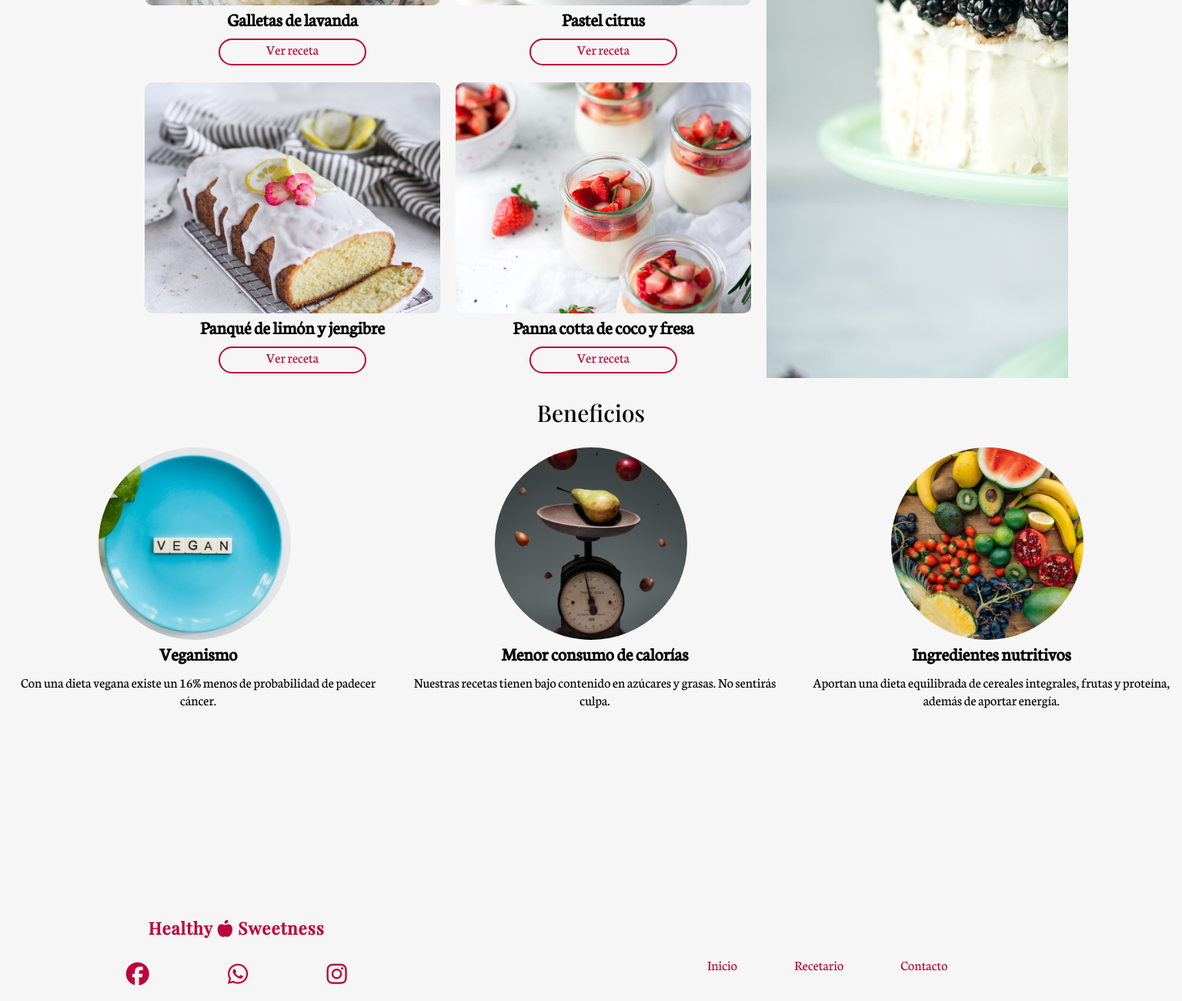
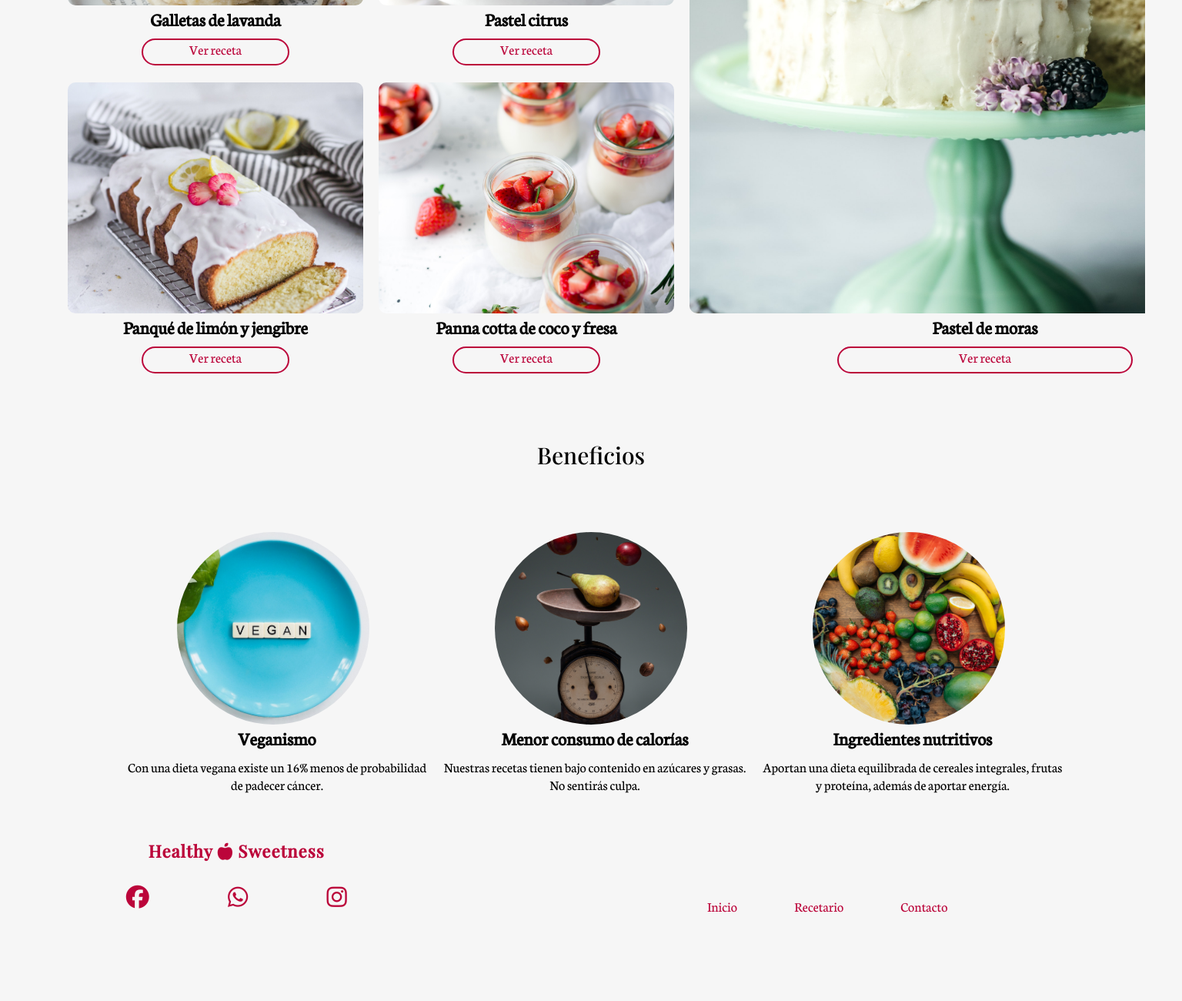
Before and after one commit to cdanae/recipe-web, a plain HTML site: page index.html in a window 1536 px wide. Shown: the part 1009-2309 px from the top of the page at 77% size. After the commit the page ends 2209 px from the top, so only its background shows below. Drawn offline with nearby package versions, Linux system fonts and the light colour scheme.

Commit message:
Corrección 1440px

```diff
--- a/css/gral-recipes.css
+++ b/css/gral-recipes.css
@@ -143,9 +143,12 @@
         grid-column: 1/2;
         grid-row: 3/4;
     }
+    .recipe_grid .method_extra {
+        grid-row: 4/5;
+    }
     .method_extra {
         grid-column: 1/4;
-        grid-row: 4/5;
+        grid-row: 3/4;
         margin-top: 1rem;
 
         display: flex;
@@ -160,15 +163,18 @@
 }
 
 @media (min-width: 1440px) {
-    .recipe {
-        grid-template-columns: 1fr 30% 25%;
-        grid-template-rows: 2% 50% 1fr;
-    }
     .photo img {
         width: 80%;
         margin: 0 auto;
     }
+    .method, .method_extra, .utensils_grid {
+        padding: 0 5rem;
+    }
     .footer {
-        height: 10vh;
+        height: 20vh;
+    }
+/* ESTILOS PARA CITRIC-CAKE Y MORAS-CAKE */
+    .recipe_grid {
+        grid-template-rows: 30px 500px 220px 1fr;
     }
 }
--- a/css/recipe-book.css
+++ b/css/recipe-book.css
@@ -85,14 +85,19 @@
 }
 
 @media (min-width: 1440px) {
-    .recipe-book .recipes {
-        width: 80%;
-        margin-bottom: 100px;
+    .recipes {
+        margin-top: 5rem ;
+    }
+    .recipes .photos {
+        height: 400px;
+    }
+    .recipe_description {
+        padding: 3rem 5rem;
     }
     .photos img {
-        height: 800px;
+        height: 100%;
     }
     .footer {
-        height: 10vh;
+        height: 30vh;
     }
 }
--- a/css/style.css
+++ b/css/style.css
@@ -292,19 +292,28 @@
 }
 
 @media (min-width: 1440px) {
-/* HERO */
-    .hero_background .back_image {
-        object-position: 0px -250px;
+/* CATALOG */
+    .carousel {
+        max-width: 1400px;
     }
-/* CATALOG */
-    .c_five {
-        height: 1170px;
+    .c_five img {
+        height: 700px;
+        object-position: -100px -200px;
     }
-
 /* BENEFITS */
+    .benefits .title {
+       margin: 8rem 0;
+    }
+    .benefits_container {
+        width: 80%;
+        margin-bottom: 0;
+    }
     .benefits_image img {
         width: 250px;
         height: 250px;
     }
-
+/* FOOTER */
+    .footer {
+        height: 20vh;
+    }
 }
```
Also changed, not shown: recipe-book.html (+0 -1 lines).
